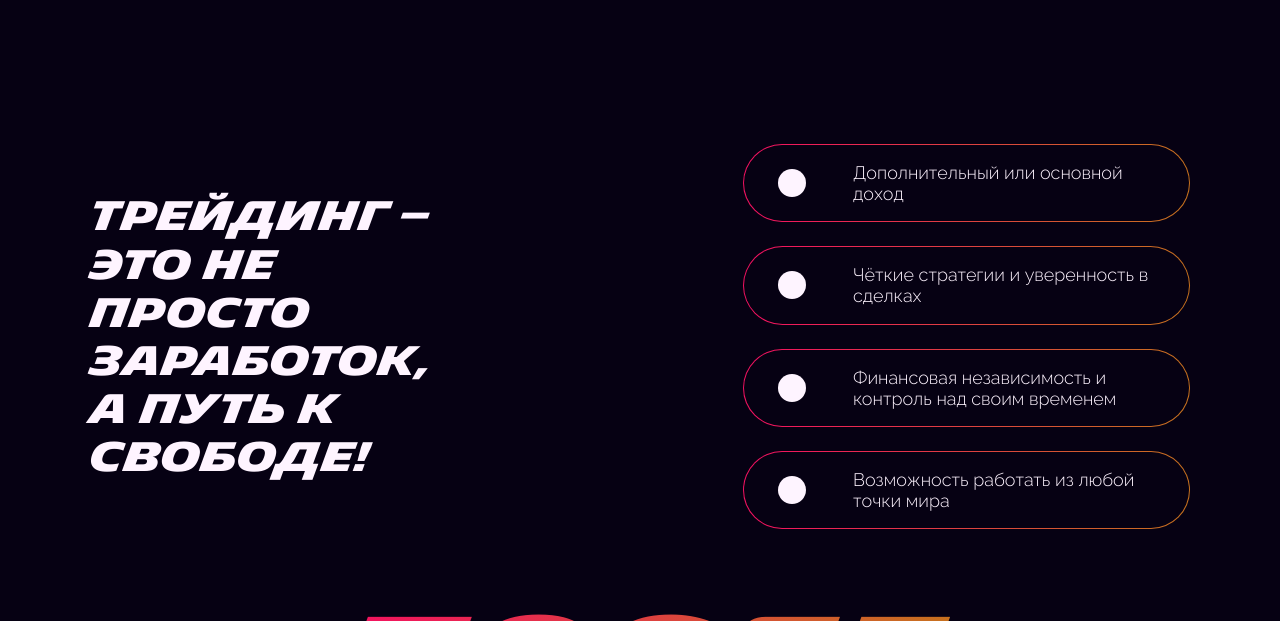
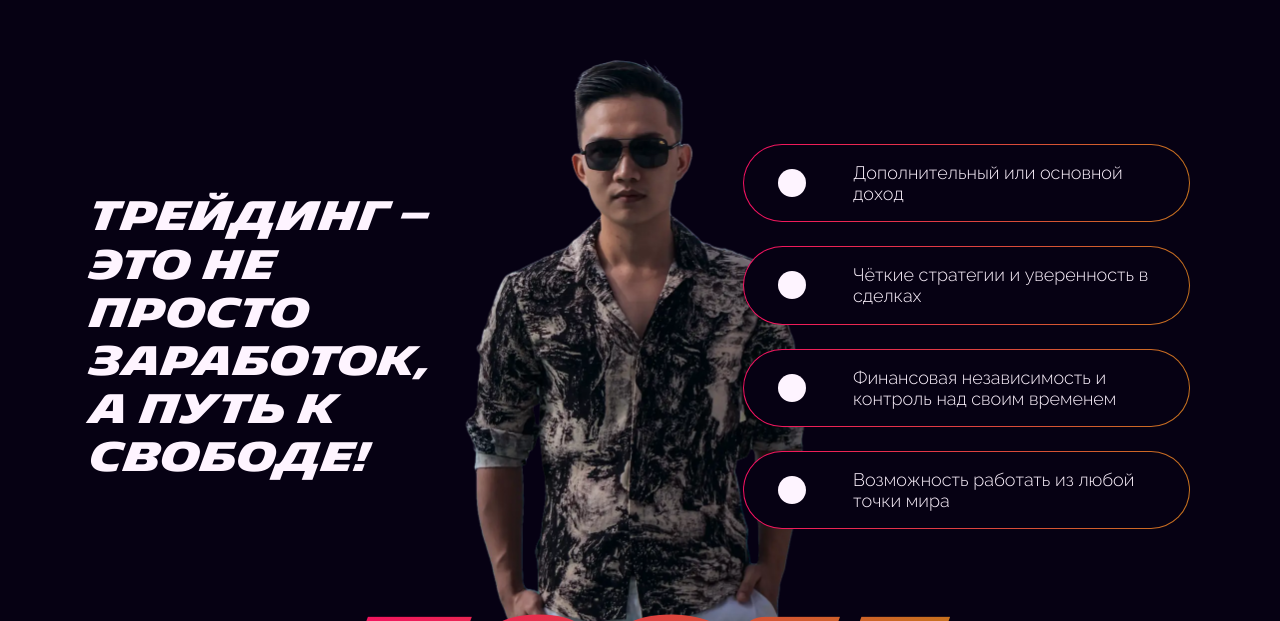
Before and after one commit to cyanidium-dev/crypto-landing, a Next.js app: page / in a window 1280 px wide. Shown: the part 1039-1660 px from the top of the page. Built offline with nearby package versions, Linux system fonts and the light colour scheme.

Commit message:
added after section images

```diff
--- a/src/components/homePage/after/After.tsx
+++ b/src/components/homePage/after/After.tsx
@@ -1,17 +1,19 @@
 import React from "react";
 import AdvantagesList from "./AdvantagesList";
+import AfterImages from "./AfterImages";
 
 export default function After() {
   return (
     <section
-      className="tabxl:flex tabxl:flex-col-reverse container max-w-[1920px] scroll-mt-[82px] tabxl:scroll-mt-[124px] pt-[443px] tabxl:pt-[197px] pb-14 tabxl:pb-[82px]
+      className="relative tabxl:flex tabxl:flex-col-reverse container max-w-[1920px] scroll-mt-[82px] tabxl:scroll-mt-[124px] pt-[443px] tabxl:pt-[197px] pb-14 tabxl:pb-[82px]
     mb-[109px] tabxl:mb-[83px]"
     >
+      <AfterImages />
       <p className="w-fit px-1 tabxl:px-[10px] mb-3 tabxl:mb-0 mx-auto font-michelin uppercase text-center text-64bold tabxl:text-128bold text-transparent bg-clip-text bg-caviarGradient">
         После
       </p>
       <div className="tabxl:flex tabxl:justify-between tabxl:items-center tabxl:mb-[60px]">
-        <h2 className="tabxl:w-[370px] mb-12 tabxl:mb-0 font-michelin uppercase text-center tabxl:text-left text-24bold tabxl:text-40bold">
+        <h2 className="max-w-[682px] tabxl:w-[370px] desk:w-[520px] mx-auto tabxl:mx-0 mb-12 tabxl:mb-0 font-michelin uppercase text-center tabxl:text-left text-24bold tabxl:text-40bold">
           Трейдинг – это не просто заработок, а путь к свободе!
         </h2>
         <AdvantagesList />
--- /dev/null
+++ b/src/components/homePage/after/AfterImages.tsx
@@ -0,0 +1,23 @@
+import React from "react";
+import Image from "next/image";
+
+export default function AfterImages() {
+  return (
+    <>
+      <Image
+        src="/images/contentImages/afterManMob.webp"
+        alt="man"
+        width={750}
+        height={933}
+        className="tabxl:hidden absolute -z-10 top-[61px] left-[calc(50%-187.5px)] max-w-[375px] mx-auto"
+      />
+      <Image
+        src="/images/contentImages/afterManDesk.webp"
+        alt="man"
+        width={1422}
+        height={1439}
+        className="hidden tabxl:block absolute -z-10 left-[calc(50%-360px)] deskxl:left-[calc(50%-430px)] tabxl:w-[710px] deskxl:w-[860px] h-auto"
+      />
+    </>
+  );
+}
```
Also changed, not shown: public/images/contentImages/afterManDesk.webp (added), public/images/contentImages/afterManMob.webp (added).
